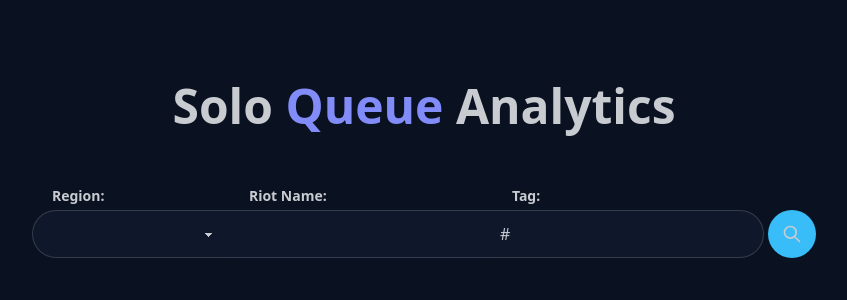
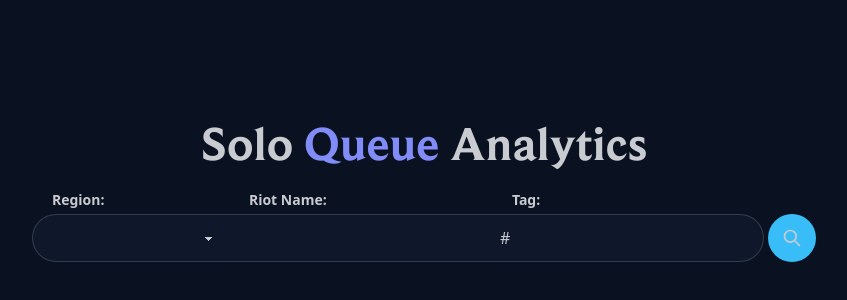
Before and after one commit to aliulorent/solo-queue-analytics, a Vue app in the folder client/: page / in a window 1280 px wide. Shown: the part 190-490 px from the top of the page, without its empty margins (216-1063 px from the left). Built offline with nearby package versions, Linux system fonts and the light colour scheme.

Commit message:
Added font styling

```diff
--- a/client/src/views/HomeVIew.vue
+++ b/client/src/views/HomeVIew.vue
@@ -3,9 +3,9 @@
 </script>
 <template>
     <div class="flex flex-col justify-center items-center gap-4 min-h-screen">
-        <div>
+        <div class="font-Beaufort">
             <!-- Title Container -->
-            <h1 class="text-5xl font-bold -mt-20">Solo <span class="text-secondary">Queue </span> Analytics</h1>
+            <h1 class="text-5xl font-bold -mt-10">Solo <span class="text-secondary">Queue </span> Analytics</h1>
         </div>
         <SearchBar />
     </div>
--- a/client/src/views/SummonerView.vue
+++ b/client/src/views/SummonerView.vue
@@ -34,8 +34,8 @@
         <span class="loading loading-ring loading-lg m-8"></span>
     </div>
     <div v-if="player.isLoading===false && player.isError===true">
-        <h1 v-if="player.statusCode===404" class="text-3xl text-white text-center m-8">Player not found! Check for correct spelling.</h1>
-        <h1 v-else class="text-3xl text-white text-center m-8">An unexpected error occurred! Please try again in a few minutes...</h1>
+        <h1 v-if="player.statusCode===404" class="text-3xl text-white text-center m-8 font-Beaufort">Player not found! Check for correct spelling.</h1>
+        <h1 v-else class="text-3xl text-white text-center m-8 font-Beaufort">An unexpected error occurred! Please try again in a few minutes...</h1>
     </div>
     <div v-if="player.isLoading===false && player.isError===false" class="pt-4">
         <UserDisplay/>
```
